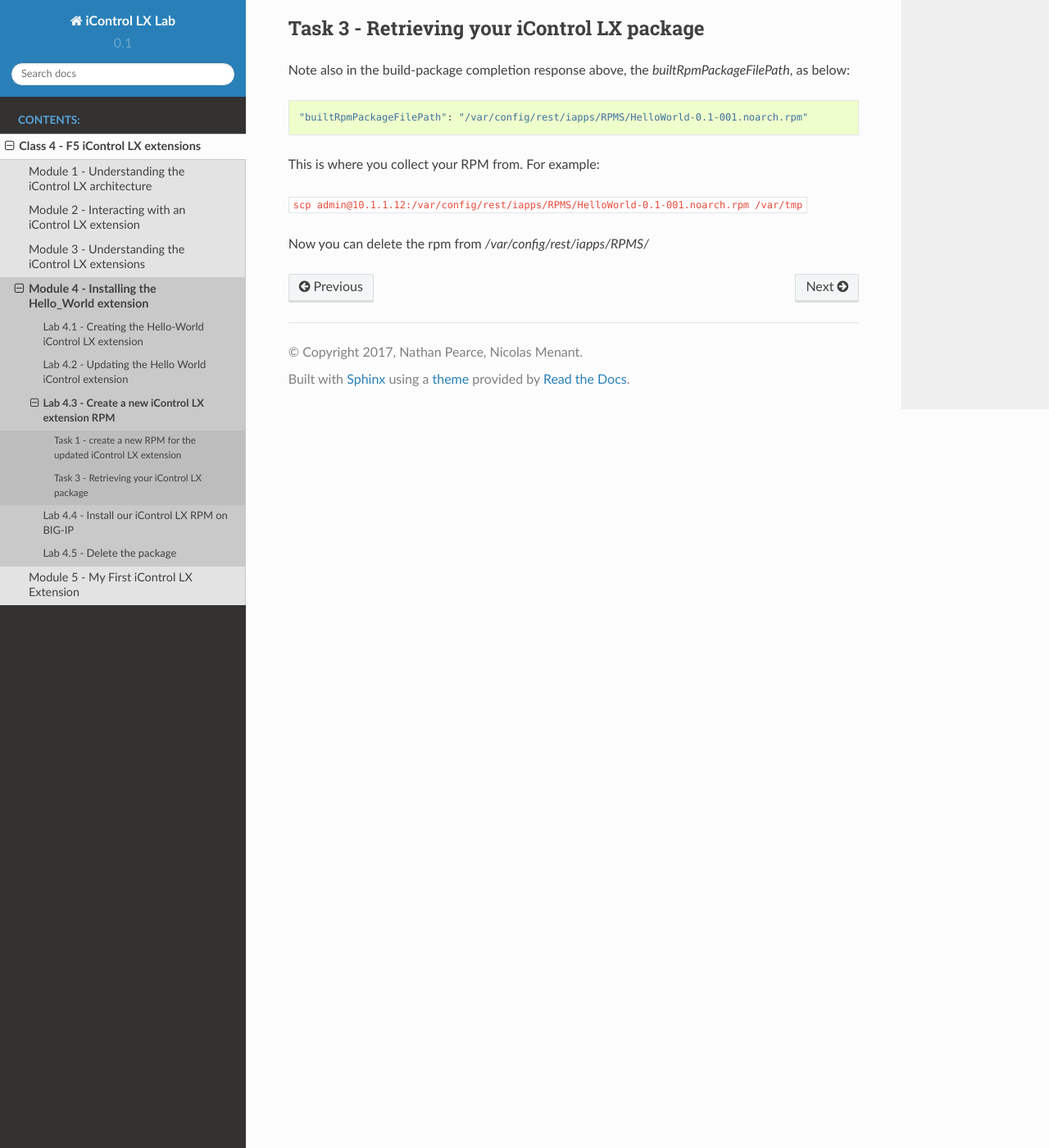
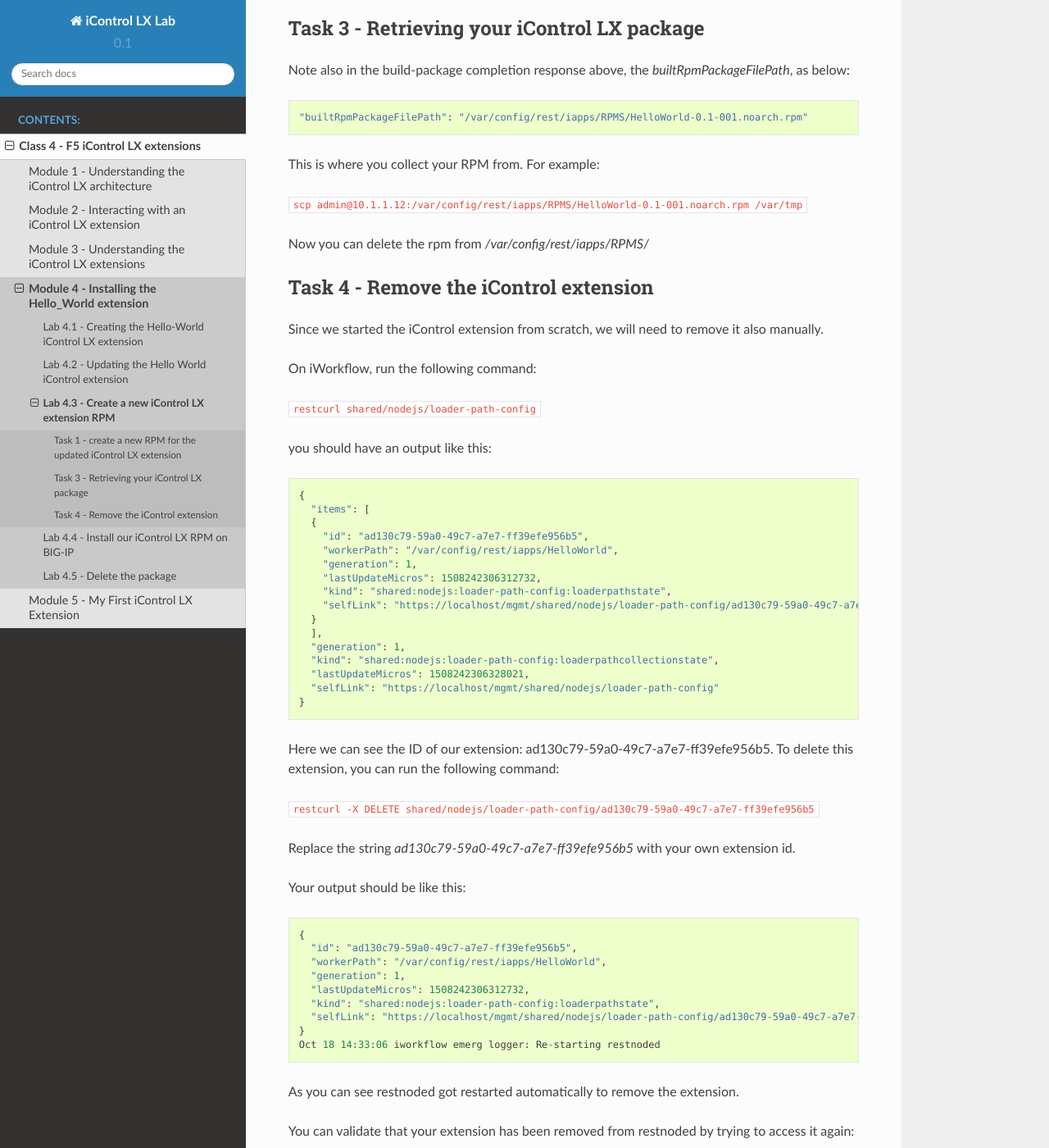
Before and after one commit to nmenant/iControl_LX_Lab, a Sphinx documentation site: the page built from docs/class4/module4/lab3.rst, in a window 1280 px wide and 1400 px high, scrolled down 1988 px. Shown: the whole window at 82% size. Built offline with Sphinx 7.4.7 and the Read the Docs theme 2.0.0, drawn with Linux system fonts in a browser that asks for light colours; some of the changed text lies outside the part shown.

Commit message:
updated module 4 lab3 to remove the extension from iWF

```diff
--- a/docs/class4/module4/lab1.rst
+++ b/docs/class4/module4/lab1.rst
@@ -61,7 +61,7 @@
 
 Once our extension is created, we need to load it into restnoded. When an extension is loaded from a RPM, it is done automatically. However here, we will need to do it ourselves:
 
-use the following command to make restnoded aware of our extension:
+use the following command on iWorkflow to make restnoded aware of our extension:
 
 ``restcurl shared/nodejs/loader-path-config -d '{"workerPath": "/var/config/rest/iapps/HelloWorld"}'``
 
--- a/docs/class4/module4/lab3.rst
+++ b/docs/class4/module4/lab3.rst
@@ -110,3 +110,80 @@
 ``scp admin@10.1.1.12:/var/config/rest/iapps/RPMS/HelloWorld-0.1-001.noarch.rpm /var/tmp``
 
 Now you can delete the rpm from `/var/config/rest/iapps/RPMS/`
+
+Task 4 - Remove the iControl extension
+^^^^^^^^^^^^^^^^^^^^^^^^^^^^^^^^^^^^^^
+
+Since we started the iControl extension from scratch, we will need to remove it also manually.
+
+On iWorkflow, run the following command:
+
+``restcurl shared/nodejs/loader-path-config``
+
+you should have an output like this:
+
+.. code::
+
+  {
+    "items": [
+    {
+      "id": "ad130c79-59a0-49c7-a7e7-ff39efe956b5",
+      "workerPath": "/var/config/rest/iapps/HelloWorld",
+      "generation": 1,
+      "lastUpdateMicros": 1508242306312732,
+      "kind": "shared:nodejs:loader-path-config:loaderpathstate",
+      "selfLink": "https://localhost/mgmt/shared/nodejs/loader-path-config/ad130c79-59a0-49c7-a7e7-ff39efe956b5"
+    }
+    ],
+    "generation": 1,
+    "kind": "shared:nodejs:loader-path-config:loaderpathcollectionstate",
+    "lastUpdateMicros": 1508242306328021,
+    "selfLink": "https://localhost/mgmt/shared/nodejs/loader-path-config"
+  }
+
+Here we can see the ID of our extension: ad130c79-59a0-49c7-a7e7-ff39efe956b5. To delete this extension, you can run the following command:
+
+``restcurl -X DELETE shared/nodejs/loader-path-config/ad130c79-59a0-49c7-a7e7-ff39efe956b5``
+
+Replace the string `ad130c79-59a0-49c7-a7e7-ff39efe956b5` with your own extension id.
+
+Your output should be like this:
+
+.. code::
+
+  {
+    "id": "ad130c79-59a0-49c7-a7e7-ff39efe956b5",
+    "workerPath": "/var/config/rest/iapps/HelloWorld",
+    "generation": 1,
+    "lastUpdateMicros": 1508242306312732,
+    "kind": "shared:nodejs:loader-path-config:loaderpathstate",
+    "selfLink": "https://localhost/mgmt/shared/nodejs/loader-path-config/ad130c79-59a0-49c7-a7e7-ff39efe956b5"
+  }
+  Oct 18 14:33:06 iworkflow emerg logger: Re-starting restnoded
+
+As you can see restnoded got restarted automatically to remove the extension.
+
+
+You can validate that your extension has been removed from restnoded by trying to access it again:
+
+``curl -k -u admin:admin https://10.1.1.12/mgmt/ilxe_lab/hello_world | jq``
+
+Here your request should fail and the output should be similar to this:
+
+.. code::
+
+  {
+    "error": {
+      "code": 404,
+      "message": "",
+      "innererror": {
+        "referer": "192.168.143.1",
+        "originalRequestBody": "",
+        "errorStack": []
+      }
+    }
+  }
+
+You can now delete your working directory to complete erase this extension from your iWorkflow platform. from the iWF CLI, run this command:
+
+``rm -rf /var/config/rest/iapps/HelloWorld``
--- a/docs/class4/module4/lab4.rst
+++ b/docs/class4/module4/lab4.rst
@@ -1,9 +1,11 @@
 Lab 4.4 - Install our iControl LX RPM on BIG-IP
 -----------------------------------------------
 
-To install the iControl LX extension, first you need to copy the iControlLX package onto your iWorkflow platform, or BIG-IP device, in the following directory: `/var/config/rest/downloads`
+Let's try to install our iControl LX RPM on one of our BIG-IP. Let's use BIG-IP B.
 
-``scp /var/tmp/HelloWorld-0.1.0-0001.noarch.rpm admin@10.1.1.12/var/config/rest/downloads/``
+To install the iControl LX extension, first you need to copy the iControlLX package onto your BIG-IP device, in the following directory: `/var/config/rest/downloads`
+
+``scp /var/tmp/HelloWorld-0.1-001.noarch.rpm admin@10.1.1.11/var/config/rest/downloads/``
 
 Task 1 - Review the installed iControl LX packages
 ^^^^^^^^^^^^^^^^^^^^^^^^^^^^^^^^^^^^^^^^^^^^^^^^^^
```
